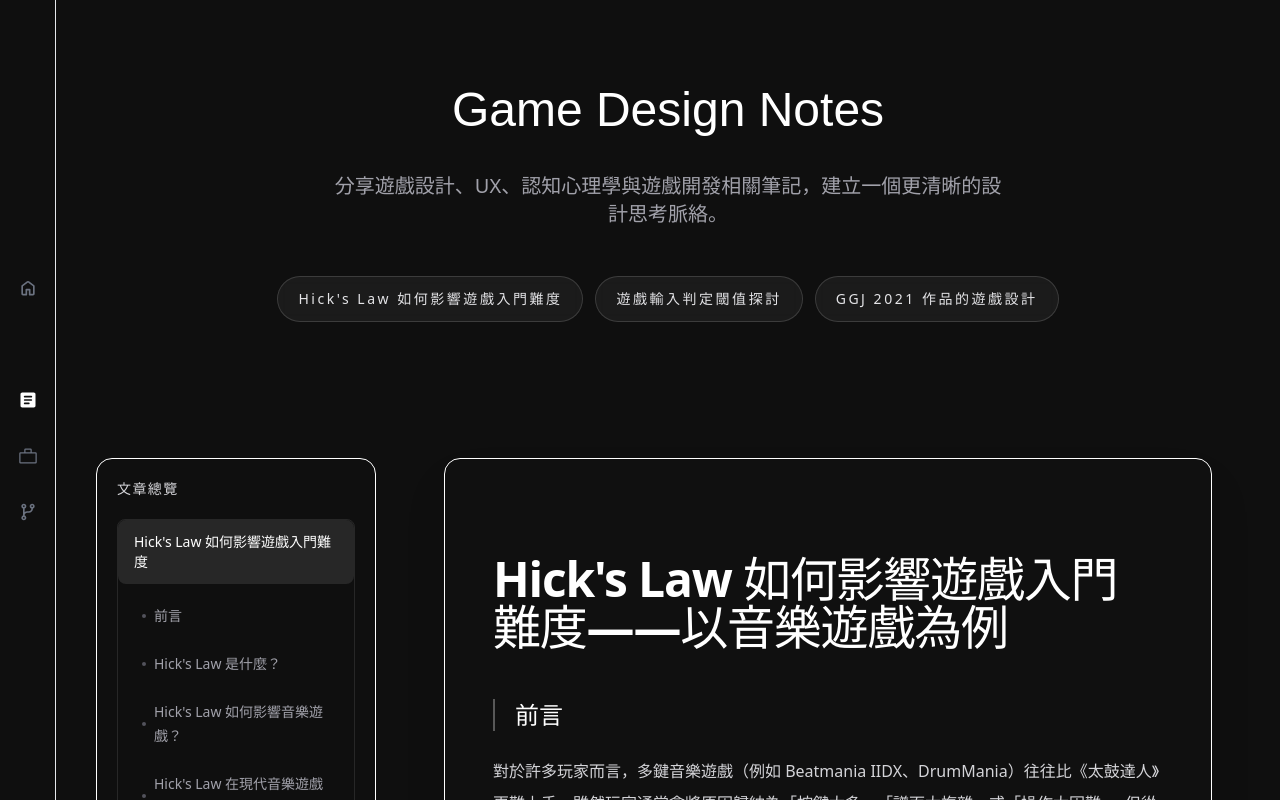
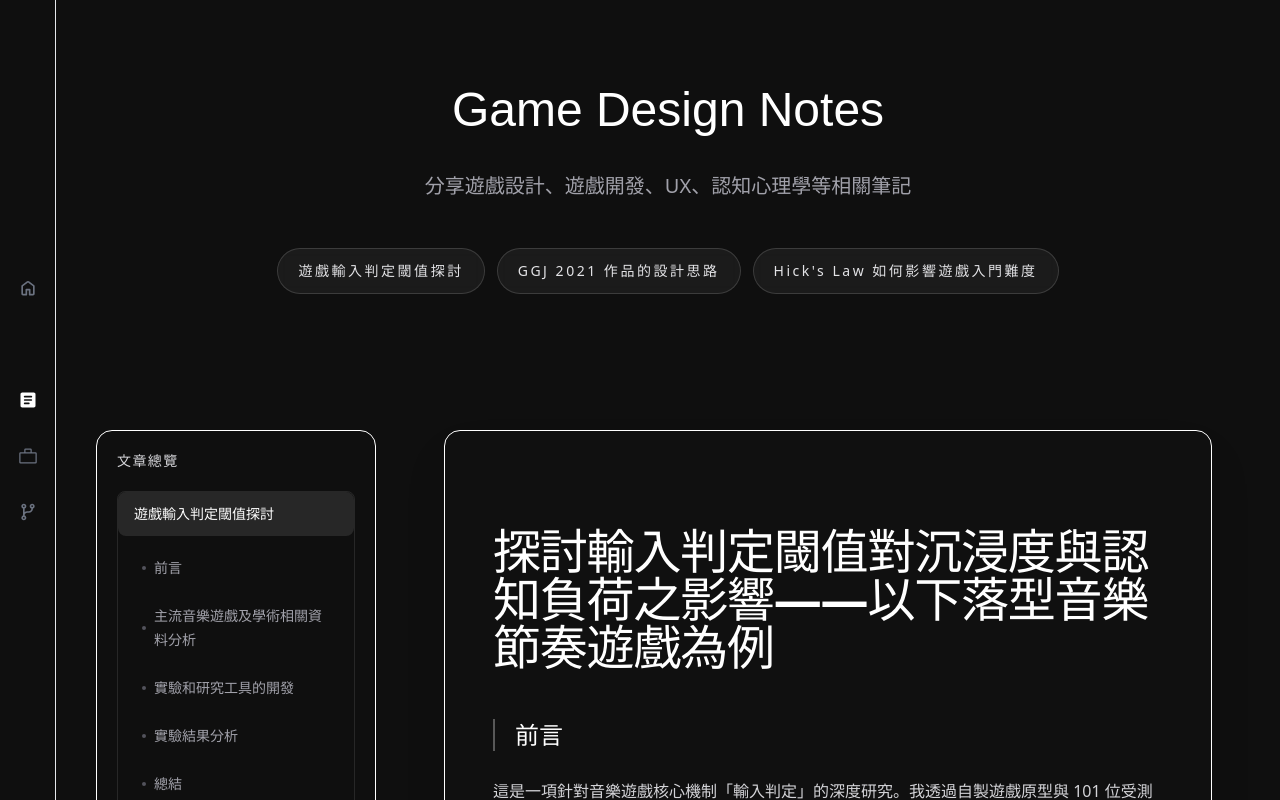
Before and after one commit to KtheBunny/bu-portfolio, a React (Vite) app: page /Articles in a window 1280 px wide. Shown: the top 800 px of the page. Built offline with nearby package versions, Linux system fonts and the light colour scheme; some icons are missing; a web font is replaced by a local one.

Commit message:
ggj文章完成 文章頁加入footer

```diff
--- a/src/assets/md/game-feel.md
+++ /dev/null
@@ -1,21 +0,0 @@
-# Game Feel
-
-## 前言
-
-Game Feel 是一種讓玩家感受到操作「有重量、有回應、有生命」的體驗。它不是單獨的視覺效果，而是整個互動系統的精準度與節奏。
-
-## Game 123 Feel
-
-好的 game feel 讓玩家知道自己的每一次操作都被感知、被回饋，從而建立信任。這種體驗往往來源於：
-
-- 角色移動的慣性
-- 音效與震動的同步
-- 動畫與互動的節奏匹配
-
-## 設計思考
-
-設計 game feel 時，最重要的是確保每個操作都有明確的反饋。玩家不需要看見所有機制，但一定要感受到自己的行為是有意義的。
-
-## 結論
-
-Game feel 是讓玩者覺得「這個世界真正在回應我」的關鍵。它讓操作從單純的功能，變成有情感與節奏的體驗。
--- /dev/null
+++ b/src/assets/md/ggj.md
@@ -0,0 +1,122 @@
+# Global Game Jam 2021 作品：Path Of Ghost 的設計思路
+
+《Path of Ghost》是我們在 Global Game Jam 2021 所製作的 2D 橫向卷軸解謎遊戲。整個企劃並非從玩法開始，而是從 GGJ 的年度主題 **Lost and Found** 出發，逐步推導出完整的核心循環與關卡機制。
+
+---
+
+## 從主題發想核心概念
+
+當看到 **Lost and Found** 這個主題時，我們最初想到的是「迷路後找到寶藏」，因此考慮製作以尋寶、探索、盜墓為背景的解謎遊戲。
+
+然而，我們注意到 **Lost** 同時也是 **Lose** 的過去式，因此開始思考另一種解讀方式：
+
+> **如果「Lost」代表輸掉遊戲，那麼玩家是否能透過失敗來獲得新的能力？**
+
+一般遊戲中的失敗通常代表角色死亡，因此我們進一步聯想到：
+
+> **角色死亡後化為鬼魂，死亡不再只是懲罰，而是解開謎題的手段。**
+
+這個想法成為《Path of Ghost》的核心設計。
+
+![](../article/ggj/to_ghost.png)
+
+---
+
+## 建立人與鬼的雙形態
+
+確立死亡可以成為遊戲機制後，我們開始設計兩種角色狀態。
+
+### 人類
+
+人類受到重力影響，只能站立、跳躍並在地面移動，但玩家需要操作這個形態的角色到達終點才能夠完成關卡。
+
+### 鬼魂
+
+鬼魂則不受重力限制，可以自由上下左右移動，也能穿越人類無法通過的空間。
+
+為了避免鬼魂完全取代人類，出現用鬼魂形態解決所有機關再用人類形態到達終點的情況，我們設計了能限制鬼魂行動的障礙，使兩種形態各自擁有優勢與限制。
+
+---
+
+## 以形態切換作為解謎核心
+
+接著，我們開始思考：
+
+**玩家為什麼要在人與鬼之間切換？**
+
+答案是讓兩種形態只能與不同的物件互動，使切換的順序與時機成為整個解謎流程。
+
+例如：
+
+* 鐵門會阻擋人類，需要鬼魂取得鑰匙才能開啟。
+* 圖騰門會阻擋鬼魂，因此必須由人類踩下機關開門。
+
+同時考慮到合理性的問題，所以：
+
+* 鐵門即使取得鑰匙，也必須回到人類形態才能真正開門。
+* 圖騰門同時也是實體障礙，因此人類形態同樣在關門時無法通過。
+
+如此一來，每個謎題都需要玩家思考：
+
+* 何時死亡？
+* 何時以鬼魂探索？
+* 何時回到神像復活？
+* 何時再以人類完成路徑？
+
+玩家需要認真思考**人與鬼兩種狀態之間的切換順序**。
+
+---
+
+## 建立完整的遊戲循環
+
+為了讓整個流程成立，我們再補齊了幾個必要元素。
+
+首先，需要讓玩家能自由進入鬼魂狀態，因此加入了各種死亡方式，例如場景陷阱、尖刺以及摔落等危險。
+
+接著，需要提供回到人類的方法，因此設計了**神像**作為復活點，讓鬼魂可以重新獲得肉身。
+
+最後，我們將通關目標設定為：
+
+> **玩家必須以人類形態抵達出口。**
+
+最後形成完整的遊戲循環：
+
+1. 觀察目前關卡狀態
+2. 規劃人／鬼形態的切換順序
+3. 以目前形態與專屬互動物件互動，改變關卡狀態
+4. 在適當時機切換形態（死亡或復活）
+5. 重新評估新的關卡狀態
+6. 持續調整切換策略，直到能以人類形態抵達出口
+
+玩家需要透過不斷試錯，關卡重置等，直到找出可以能以人類形態抵達出口的機關處理順序。
+
+---
+
+## 核心玩法的延伸與擴充
+
+當基本循環建立後，後續的設計便可以圍繞在人鬼互動持續擴充。
+
+例如：
+
+* 只有鬼魂能使用的單向傳送石碑。
+* 僅限人類穿越的屏障。
+* 只能由鬼魂啟動的古代裝置。
+* 需要先以人類取得關鍵物品，再回到鬼魂使用。
+
+透過持續加入新的互動物件，而不是增加新的角色能力，便能提升關卡複雜度，同時維持玩家對核心玩法的理解，讓所有謎題始終圍繞「人與鬼形態切換」這個核心機制展開。
+
+![](../article/ggj/traps.png)
+
+---
+
+## 總結
+
+在設計流程上，我們從 **Lost and Found** 的多重語意出發，將「Lost」重新詮釋為「Lose」，再從死亡、鬼魂、復活一路推導出完整的遊戲核心循環。
+
+整個設計過程始終圍繞一個核心問題：
+
+> **如何讓死亡從失敗變成玩家主動利用的資源？**
+
+最後形成了《Path of Ghost》的人鬼雙形態解謎玩法，也讓 Global Game Jam 的主題融入了遊戲機制，而不只是停留在背景設定。
+
+遊戲宣傳片，以及作品集內容可以到此觀看：https://bu-portfolio-kappa.vercel.app/Works/PathOfGhost
--- a/src/assets/md/master.md
+++ b/src/assets/md/master.md
@@ -2,14 +2,16 @@
 
 ## 前言
 
-這是一項針對音樂遊戲核心機制「輸入判定」的深度研究。我透過自製遊戲原型與 101 位受測者的實驗，探討了判定閾值（Judgment Threshold）沉浸感與認知負荷，並以此提出遊戲設計的優化建議。
+這是一項針對音樂遊戲核心機制「輸入判定」的深度研究。我透過自製遊戲原型與 101 位受測者的實驗，探討了判定閾值（Judgment Threshold）與沉浸感與認知負荷的關係和影響，並以此提出遊戲設計的優化建議。
 
-### 判定多嚴格，玩家才覺得「好玩」？
+### 判定要多嚴格，玩家才覺得「好玩」？
 在音樂遊戲中，玩家的操作準確度是核心體驗。如果判定太寬，玩家會覺得沒有挑戰性；如果判定太嚴，則會帶來極大的挫折感。
 
 精確的判定設定能平衡難度與樂趣，這對於維持休閒玩家的留存率與核心玩家的挑戰慾至關重要。
 
-作為遊戲企劃，我們需要決定「Perfect」的判定範圍應該是多少毫秒，但這個數值（閾值）究竟如何影響玩家進入「心流」狀態，以及會增加多少心理負擔？除了透過不斷 playtest 去摸索這個數值，我更想用更嚴謹的方式去分析和解決這個問題。
+作為遊戲企劃，我們需要決定「Perfect」的判定範圍應該是多少毫秒，但這個數值（閾值）究竟如何影響玩家進入「心流」狀態，以及會增加多少心理負擔？除了透過不斷 playtest 去摸索這個數值，我想用更嚴謹的方式去分析和解決這個問題。
+
+---
 
 ## 主流音樂遊戲及學術相關資料分析
 
@@ -45,6 +47,8 @@
 
 因此，我初步假設一般人的最佳指令輸入誤差時間範圍推測為±60毫秒以內，熟練度高的玩家則推測為接近±16毫秒。
 
+---
+
 ## 實驗和研究工具的開發
 
 為了進一步證明，我使用 Unity 引擎開發了一款標準的「手機下落型軌道」音樂遊戲原型。
@@ -79,6 +83,8 @@
 
 實驗流程圖
 
+---
+
 ## 實驗結果分析
 
 最後實驗收集到 101 份數據以及有效問卷來進行分析：
@@ -103,10 +109,12 @@
 
 有相關遊戲經驗的玩家本身可能對音樂遊戲有一定興趣，或者更能感受在正確打擊後的回饋感，從而比沒有經驗的受測者有著更高的沉浸度，也更容易進入覺得遊戲好玩，甚至進入心流。
 
+---
+
 ## 總結
 
 實驗成功達成了「一般玩家輸入誤差時間範圍推測為±60毫秒以內」的這個假設，但針對高熟練度玩家的部份，需要完善遊戲如個人化校正和回饋設定等來幫忙玩家提升準確度的表現，甚至在實驗前提供更多的練習機會，才能進一步測試玩家在這些判定閾值下的沉浸度和心流等表現。
 
-另外針對遊戲設計，也發現玩家對「放開長按」的時機控制較弱，針對長按結尾給予更寬鬆的判定閾值，可以減少挫折感。
+針對遊戲設計，「Perfect」判定閾值可以先以±60或者±50毫秒作為起步點，觀察不同程度玩家的表現，再根據遊戲本身的複雜度或給予玩家回饋的程度，決定要不要再改小判定閾值，或者考慮加入《太鼓達人》的彈性閾值設計，還有類似《MAIMAI DX》等遊戲有的比「Perfect」評價更高的「Critical Perfect」設計。而在研究的音樂遊戲中也發現玩家對「放開長按」的時機控制較弱，針對長按結尾給予更寬鬆的判定閾值，可以減少挫折感。
 
-> 本文為碩士論文的重新整理版本，以作品集 Case Study 的形式呈現，若需要完整研究內容，可於碩博士論文網查看原始論文：https://hdl.handle.net/11296/amwzxe
+> 本文為碩士論文的重新整理版本，以作品集的形式呈現，若需要完整研究內容，可於碩博士論文網查看原始論文：https://hdl.handle.net/11296/amwzxe
--- a/src/components/Footer.jsx
+++ b/src/components/Footer.jsx
@@ -109,6 +109,13 @@ export default function Footer() {
             </button>
 
             <button
+              onClick={() => playTransition("/Articles")}
+              className="text-left text-zinc-400 transition-colors hover:text-white"
+            >
+              筆記
+            </button>
+
+            <button
               onClick={() => playTransition("/Portfolio")}
               className="text-left text-zinc-400 transition-colors hover:text-white"
             >
@@ -180,6 +187,13 @@ export default function Footer() {
             >
               IKH-TCG
             </button>
+
+            <button
+              onClick={() => playTransition("/Works/PortfolioWeb")}
+              className="text-left text-zinc-400 transition-colors hover:text-white"
+            >
+              本網頁
+            </button>
           </div>
         </div>
       </div>
--- a/src/components/HeroNav.jsx
+++ b/src/components/HeroNav.jsx
@@ -14,7 +14,7 @@ export default function HeroNav({ articles, onSelectArticle, onScrollDown }) {
           Game Design Notes
         </h1>
         <p className="mx-auto mt-8 max-w-2xl text-lg leading-9 text-zinc-400 sm:text-xl">
-          分享遊戲設計、UX、認知心理學與遊戲開發相關筆記，建立一個更清晰的設計思考脈絡。
+          分享遊戲設計、遊戲開發、UX、認知心理學等相關筆記
         </p>
 
         <div className="mt-12 flex flex-wrap justify-center gap-3">
--- a/src/components/Sidebar.jsx
+++ b/src/components/Sidebar.jsx
@@ -11,7 +11,7 @@ export default function Sidebar({
 }) {
   return (
     <aside className="hidden lg:block lg:w-[280px] lg:shrink-0">
-      <div className="sticky top-24 rounded-2xl border border-white p-5">
+      <div className="sticky top-12 rounded-2xl border border-white p-5">
         <p className="mb-5 text-sm uppercase tracking-widest text-zinc-300">
           文章總覽
         </p>
--- a/src/data/articles.js
+++ b/src/data/articles.js
@@ -5,7 +5,7 @@ import { visit } from "unist-util-visit";
 
 import hicksLaw from "../assets/md/hicks-law.md?raw";
 import master from "../assets/md/master.md?raw";
-import gameFeel from "../assets/md/game-feel.md?raw";
+import ggj from "../assets/md/ggj.md?raw";
 import feedback from "../assets/md/feedback.md?raw";
 import tutorial from "../assets/md/tutorial.md?raw";
 import { createHeadingId } from "../utils/slugify";
@@ -49,18 +49,18 @@ export function extractHeadings(markdown, articleId) {
 
 export const articles = [
   {
-    id: "hicks-law",
-    title: "Hick's Law 如何影響遊戲入門難度",
-    content: hicksLaw,
-  },
-  {
     id: "master",
     title: "遊戲輸入判定閾值探討",
     content: master,
   },
   {
-    id: "game-feel",
-    title: "GGJ 2021 作品的遊戲設計",
-    content: gameFeel,
+    id: "ggj",
+    title: "GGJ 2021 作品的設計思路",
+    content: ggj,
+  },
+  {
+    id: "hicks-law",
+    title: "Hick's Law 如何影響遊戲入門難度",
+    content: hicksLaw,
   },
 ];
--- a/src/pages/About.jsx
+++ b/src/pages/About.jsx
@@ -86,7 +86,7 @@ export default function ProfilePage() {
 
   return (
     <>
-      <main className="min-h-scree ml-14 overflow-x-clip bg-[#0f0f0f] text-white">
+      <main className="min-h-screen ml-14 overflow-x-clip bg-[#0f0f0f] text-white">
         {/* HERO */}
         <section className="relative flex h-screen flex-col items-center justify-center overflow-hidden">
           {/*  */}
@@ -202,7 +202,7 @@ export default function ProfilePage() {
             <p className="text-center text-lg leading-9 text-zinc-300">
               袁浩軒，熱愛遊戲以及與遊戲相關的創作，擁有遊戲美術與程式開發的跨領域背景。除了具備像素藝術、角色設計、場景設計、UI/UX
               設計等美術能力外，也熟悉 Unity
-              與前端開發流程，能從開發者角度思考美術設計與玩家體驗。希望投入遊戲產業美術相關職位，持續創作兼具視覺表現與遊玩體驗的作品。
+              與前端開發流程，能從開發者角度思考美術設計與玩家體驗。希望投身遊戲產業，持續創作兼具視覺表現與遊玩體驗的作品。
             </p>
           </motion.div>
         </section>
@@ -257,13 +257,6 @@ export default function ProfilePage() {
               <p className="text-zinc-400">理學士（創意媒體）</p>
 
               <p className="text-zinc-500">2020 - 2022</p>
-            </div>
-            <div className="space-y-4">
-              <h3 className="text-2xl font-semibold">香港理工大學</h3>
-
-              <p className="text-zinc-400">電子及資訊工程學高級文憑</p>
-
-              <p className="text-zinc-500">2018 - 2020</p>
             </div>
           </motion.div>
         </section>
--- a/src/pages/Articles.jsx
+++ b/src/pages/Articles.jsx
@@ -3,6 +3,7 @@ import { articles, extractHeadings } from "../data/articles";
 import HeroNav from "../components/HeroNav";
 import Sidebar from "../components/Sidebar";
 import MarkdownArticle from "../components/MarkdownArticle";
+import Footer from "../components/Footer";
 import useActiveArticle from "../hooks/useActiveArticle";
 import useActiveHeading from "../hooks/useActiveHeading";
 
@@ -124,6 +125,9 @@ export default function Articles() {
           ))}
         </div>
       </section>
+      <section className="mx-auto max-w-6xl px-10 pb-24 text-center"><div className="border-b max-w-6xl border-white" /></section>
+
+      <Footer/>
     </main>
   );
 }
```
Also changed, not shown: src/assets/md/hicks-law.md (+10 -0 lines), public/article/ggj/to_ghost.png (added), public/article/ggj/traps.png (added).
